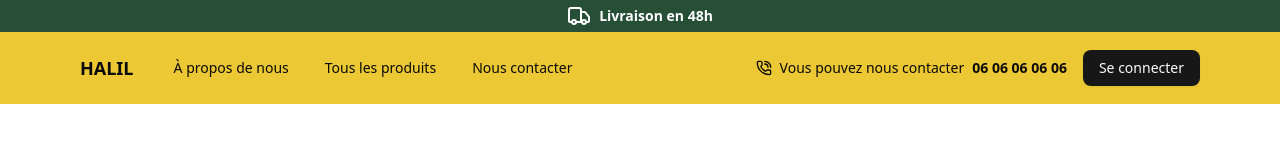
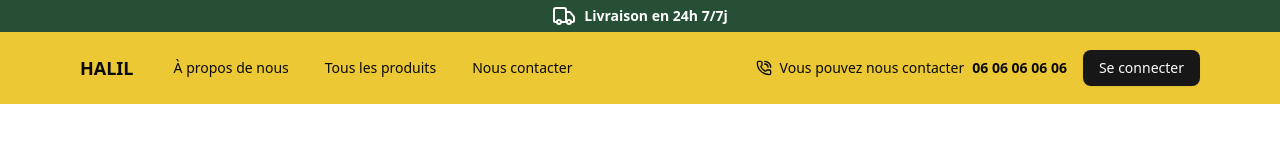
Before and after one commit to halil-digital/halil.com, a Next.js app in the folder apps/frontend/: page / in a window 1280 px wide. Shown: the top 160 px of the page. Built offline with nearby package versions, Linux system fonts and the light colour scheme.

Commit message:
fix: ad bar

```diff
--- a/apps/frontend/src/components/adbar.tsx
+++ b/apps/frontend/src/components/adbar.tsx
@@ -4,7 +4,7 @@ export default function AdBar() {
   return (
     <div className="flex justify-center items-center gap-2 bg-[#264f36] text-white py-1 font-bold text-sm">
       <Truck />
-      Livraison en 48h
+      Livraison en 24h 7/7j
     </div>
   );
 }
```
